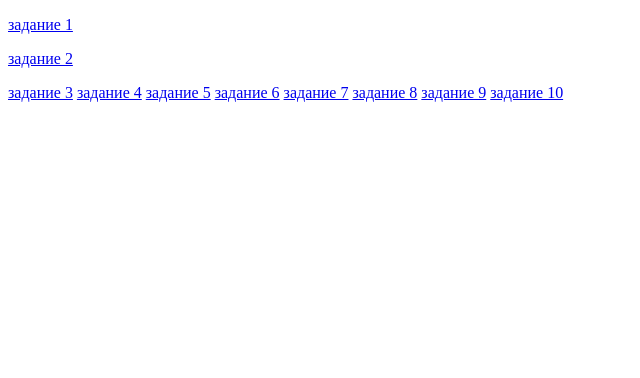
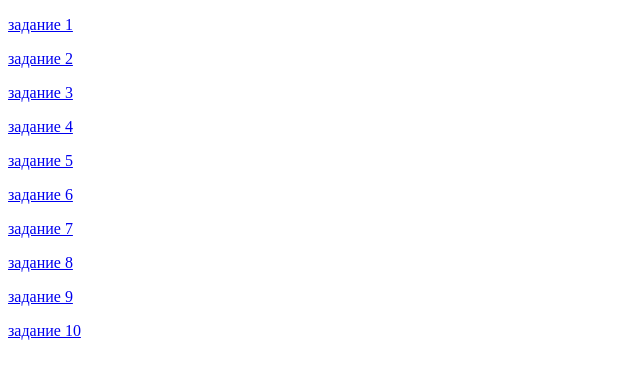
Before and after one commit to Morok232/Itschool, a plain HTML site: page index.html in a window 1280 px wide. Shown: the whole page, without its empty margins (0-640 px from the left). Drawn offline with Linux system fonts and the light colour scheme.

Commit message:
Update index.html

```diff
--- a/index.html
+++ b/index.html
@@ -9,13 +9,13 @@
 <body>
    <p> <a href="index2.html">задание 1</a> </p>
    <p> <a href="index2.html">задание 2</a> </p>
-   <a href="index2.html">задание 3</a>
-   <a href="index2.html">задание 4</a>
-   <a href="index2.html">задание 5</a>
-   <a href="index2.html">задание 6</a>
-   <a href="index2.html">задание 7</a>
-   <a href="index2.html">задание 8</a>
-   <a href="index2.html">задание 9</a>
-   <a href="index2.html">задание 10</a>
+   <p> <a href="index2.html">задание 3</a> </p>
+   <p> <a href="index2.html">задание 4</a> </p>
+   <p> <a href="index2.html">задание 5</a> </p>
+   <p> <a href="index2.html">задание 6</a> </p>
+   <p> <a href="index2.html">задание 7</a> </p>
+   <p> <a href="index2.html">задание 8</a> </p>
+   <p> <a href="index2.html">задание 9</a> </p>
+   <p> <a href="index2.html">задание 10</a> </p>
 </body>
 </html>
```
